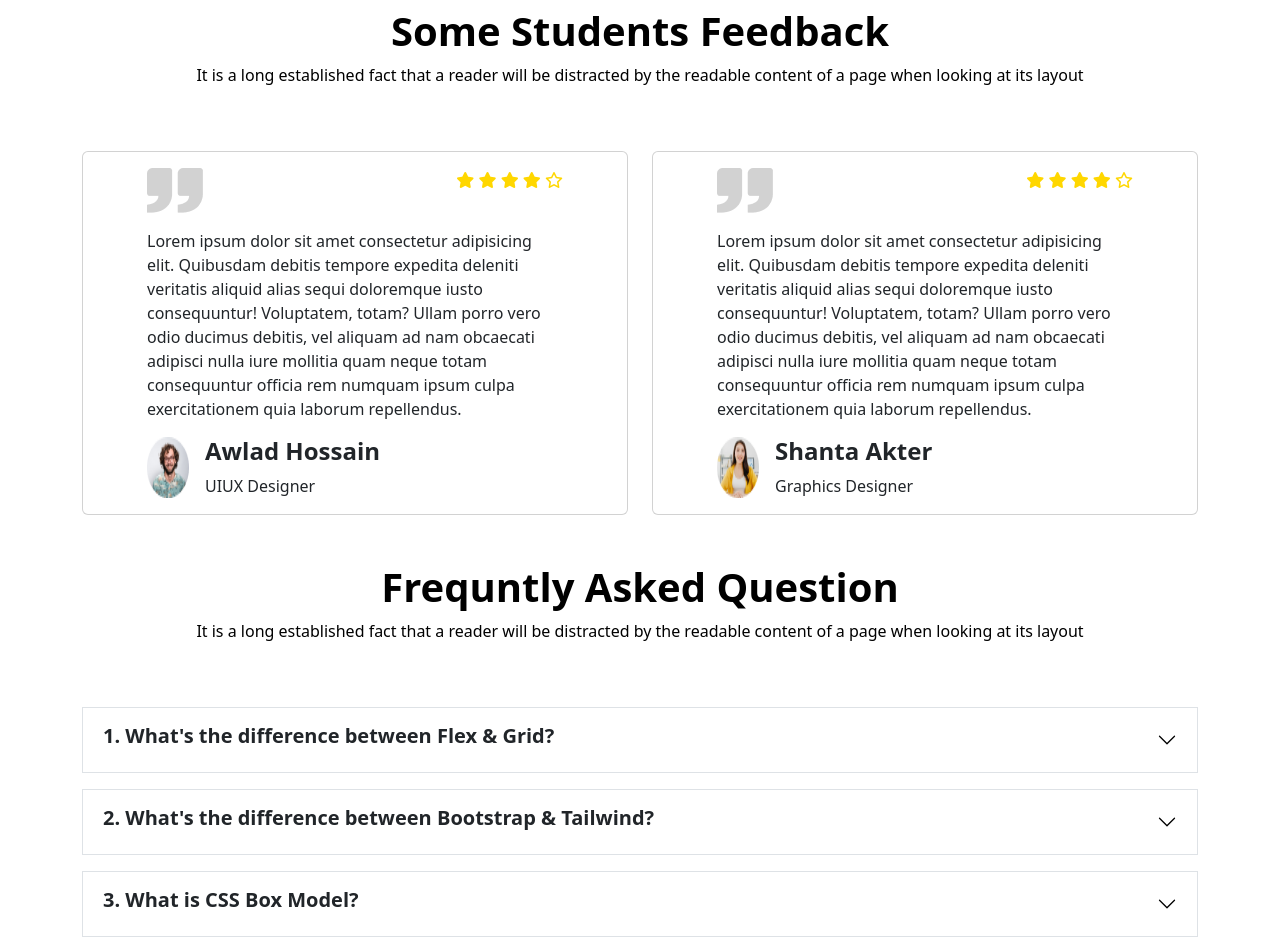
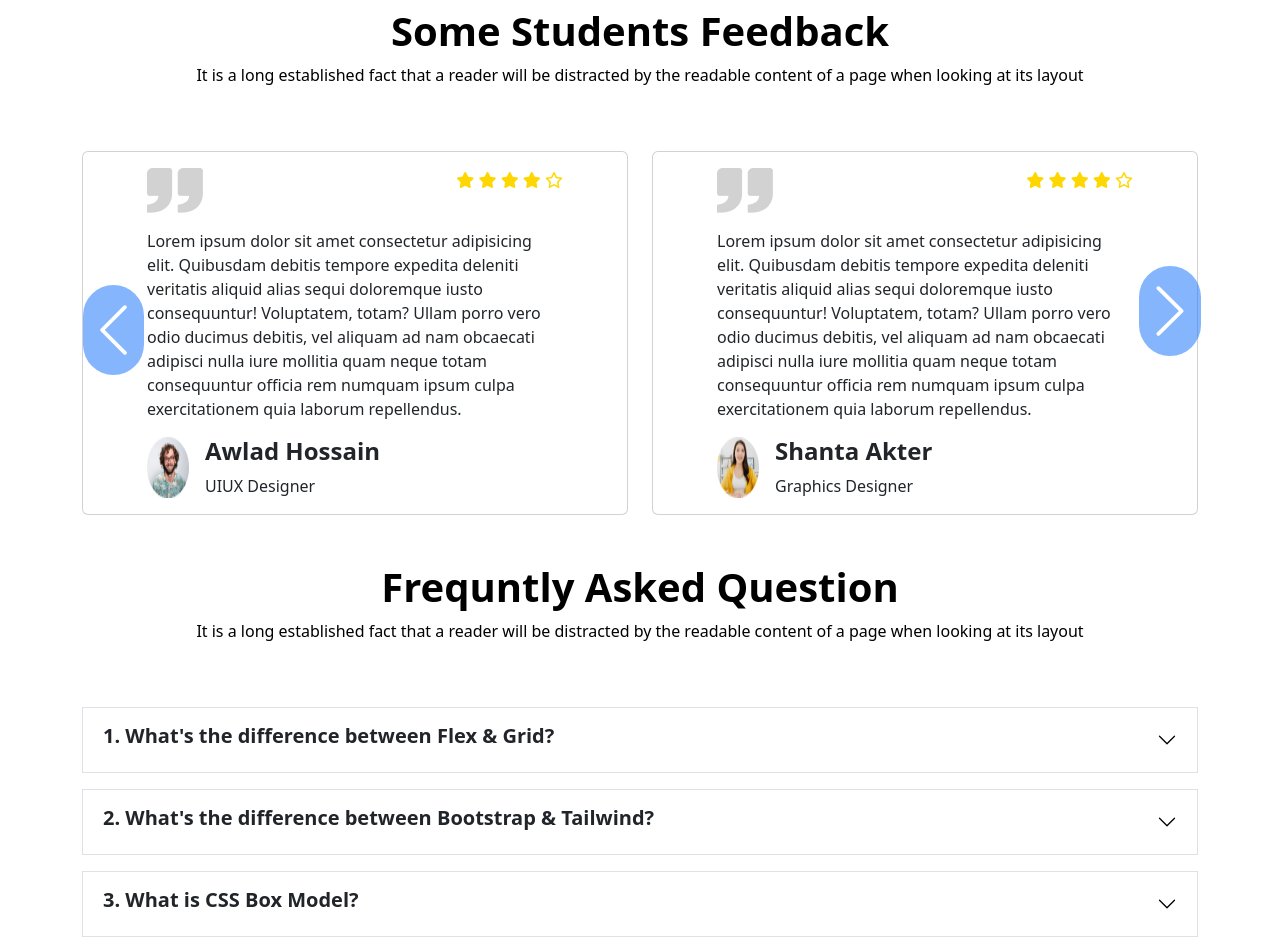
Before and after one commit to Rater7tara/Edu-Tech, a plain HTML site: page index.html in a window 1280 px wide. Shown: the part 3600-4549 px from the top of the page. Drawn offline with nearby package versions, Linux system fonts and the light colour scheme.

Commit message:
button style change

```diff
--- a/index.html
+++ b/index.html
@@ -372,7 +372,7 @@
                       <p class="card-text">UIUX Designer</p>
                       </div>
                       <div>
-                        <button class="carousel-control-pre d-none d-lg-block d-xl-none" type="button" data-bs-target="#carouselExampleControlsNoTouching" data-bs-slide="prev">
+                        <button class="carousel-control-prev btn d-none d-lg-block" type="button" data-bs-target="#carouselExampleControlsNoTouching" data-bs-slide="prev">
                           <span class="carousel-control-prev-icon bg-primary rounded-pill w-75 h-25 me-5" aria-hidden="true"></span>
                           <span class="visually-hidden">Previous</span>
                         </button>
@@ -410,7 +410,7 @@
                       <p class="card-text">Graphics Designer</p>
                       </div>
                       <div>
-                        <button class="carousel-control-next btn d-none d-lg-block d-xl-none" type="button" data-bs-target="#carouselExampleDark" data-bs-slide="next">
+                        <button class="carousel-control-next btn d-none d-lg-block" type="button" data-bs-target="#carouselExampleDark" data-bs-slide="next">
                           <span class="carousel-control-next-icon bg-primary rounded-pill w-75 h-25 ms-4"  aria-hidden="true"></span>
                           <span class="carousel-control-next-icon" aria-hidden="true"></span>
                         </button>
```
